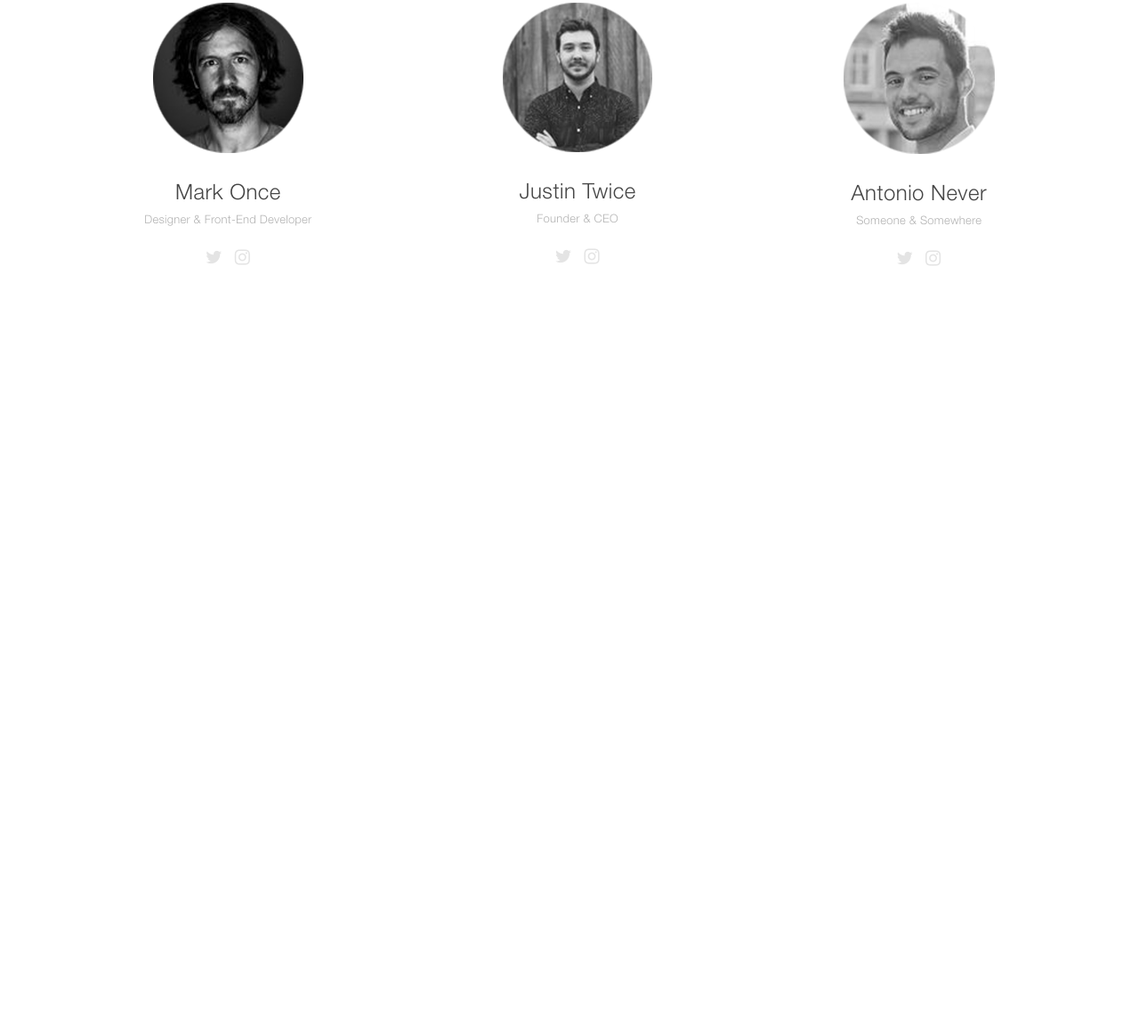
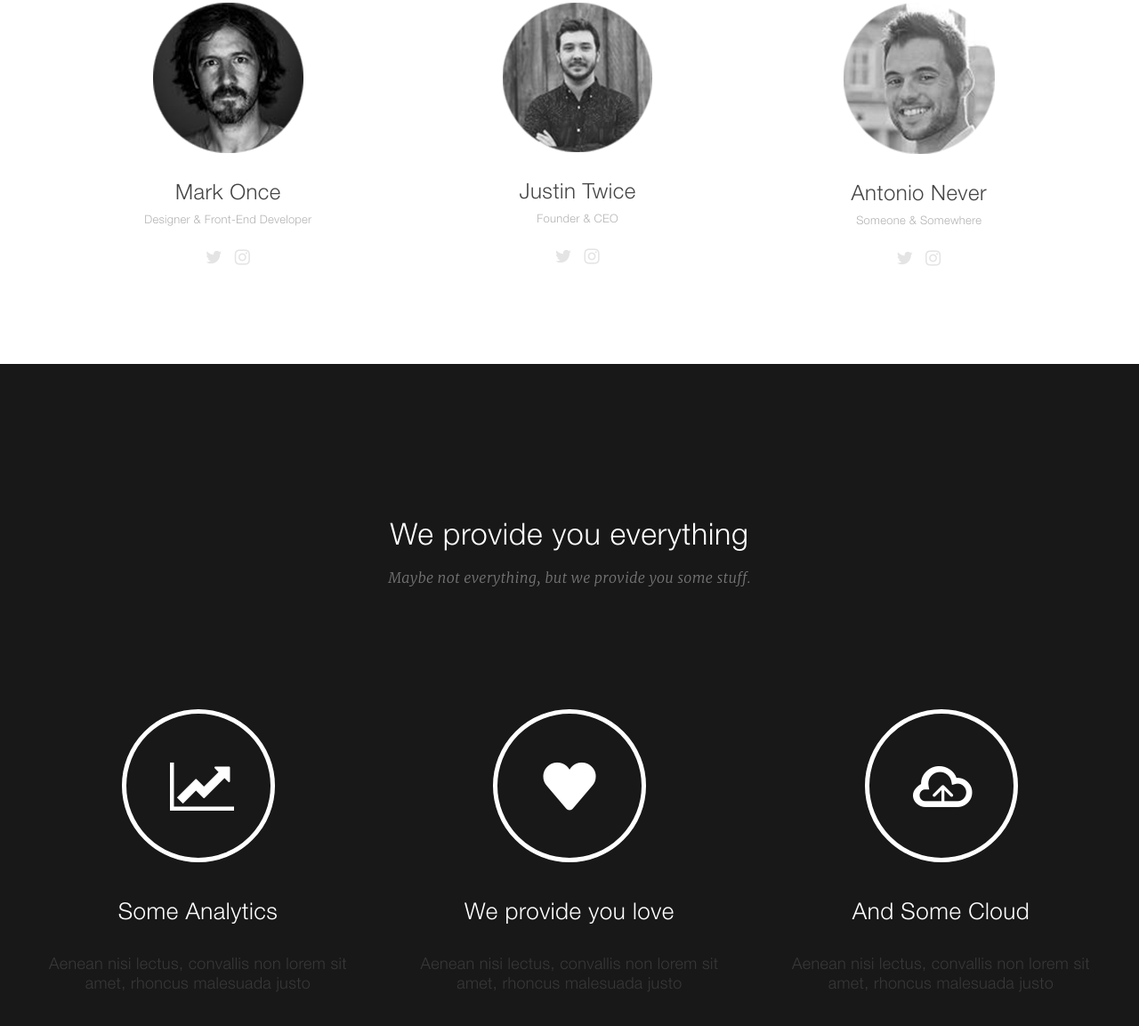
Before and after one commit to morphIsmail/landingpageBW, a plain HTML site: page index.html in a window 1280 px wide. Shown: the part 2098-3251 px from the top of the page at 89% size. Before the commit the page ends 2507 px from the top, so only its background shows below. Drawn offline with Linux system fonts and the light colour scheme.

Commit message:
provide block

```diff
--- a/css/style.css
+++ b/css/style.css
@@ -220,3 +220,53 @@ body {
 .team__icon-box a:hover {
     color: #949494;
 }
+/* Услуги */
+.provide {
+    background-color: #181818;
+    padding-bottom: 155px;
+}
+.inverse .block__title {
+    padding-top: 176px;
+    color: #ffffff;
+}
+.inverse .block__text {
+    color: #777777;
+}
+.provide__inner {
+    display: flex;
+    justify-content: space-between;
+    padding-top: 138px;
+}
+.provide__item {
+    text-align: center;
+    max-width: 335px;
+}
+.provide__item i {
+    color: #fff;
+    font-size: 63px;
+    width: 172px;
+    height: 172px;
+    border: 5px solid #fff;
+    border-radius: 50%;
+    display: flex;
+    justify-content: center;
+    align-items: center;
+    margin: 0 auto 43px;
+}
+.provide__item-title {
+    font-family: "HelveticaNeueLTProLt", sans-serif;
+    font-size: 26px;
+    font-weight: 400;
+    letter-spacing: 0.02em;
+    color: #ffffff;
+    margin: 0;
+    margin-bottom: 31px;
+}
+.provide__item-text {
+    font-family: "HelveticaNeueLTProLt", sans-serif;
+    font-size: 18px;
+    font-weight: 400;
+    letter-spacing: 0.02em;
+    color: #383838;
+    margin: 0;
+}
--- a/index.html
+++ b/index.html
@@ -59,7 +59,6 @@
             </div>
         </div>
     </div>
-
     <div class="team">
         <div class="container">
             <div class="block__head">
@@ -97,9 +96,34 @@
             </div>
         </div>
     </div>
+    <div class="provide">
+        <div class="container">
+            <div class="block__head inverse">
+                <h2 class="block__title">We provide you everything</h2>
+                <p class="block__text">Maybe not everything, but we provide you some stuff.</p>
+            </div>
+            <div class="provide__inner">
+                <div class="provide__item">
+                    <i class="icon-chart-line"></i>
+                    <h3 class="provide__item-title">Some Analytics</h3>
+                    <p class="provide__item-text">Aenean nisi lectus, convallis non lorem sit amet, rhoncus malesuada justo</p>
+                </div>
+                <div class="provide__item">
+                    <i class="icon-heart"></i>
+                    <h3 class="provide__item-title">We provide you love</h3>
+                    <p class="provide__item-text">Aenean nisi lectus, convallis non lorem sit amet, rhoncus malesuada justo</p>
+                </div>
+                <div class="provide__item">
+                    <i class="icon-upload-cloud-outline"></i>
+                    <h3 class="provide__item-title">And Some Cloud</h3>
+                    <p class="provide__item-text">Aenean nisi lectus, convallis non lorem sit amet, rhoncus malesuada justo</p>
+                </div>
+            </div>
+        </div>
+    </div>
 
-    <!--
-       <i class="icon-twitter"></i>
+<!--
+   <i class="icon-twitter"></i>
    <i class="icon-instagram"></i>
    <i class="icon-phone"></i>
    <i class="icon-heart"></i>
@@ -107,7 +131,7 @@
    <i class="icon-mail-alt"></i>
    <i class="icon-chart-line"></i>
    <i class="icon-location"></i>
-    -->
+-->
 
 </body>
 
```
